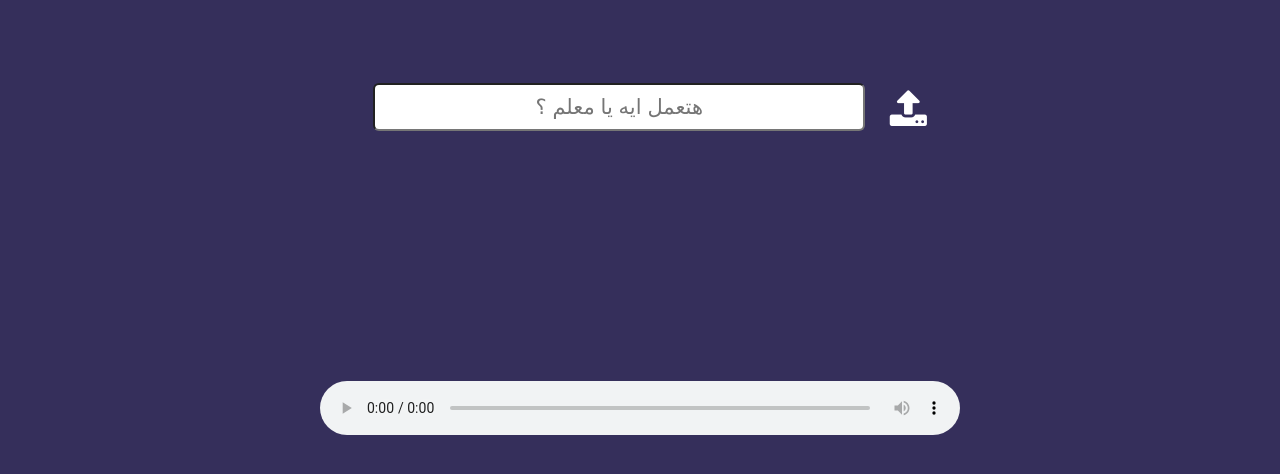
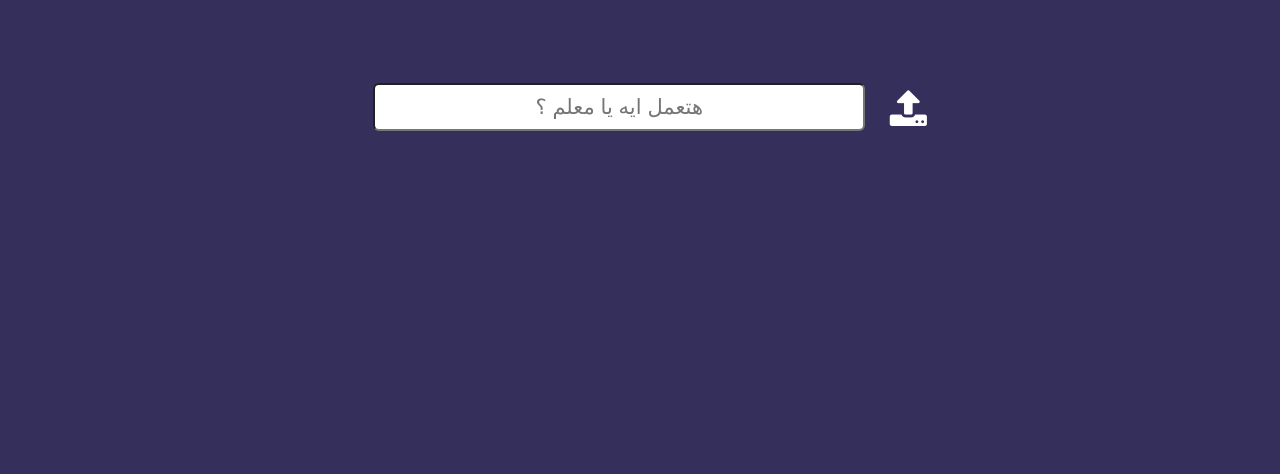
Before and after one commit to motantawi/TO-DO-LIST, a plain HTML site: page index.html in a window 1280 px wide. Shown: the part 128-602 px from the top of the page. Drawn offline with Linux system fonts and the light colour scheme; files whose address does not match are found by name.

Commit message:
Update index.html

```diff
--- a/index.html
+++ b/index.html
@@ -23,8 +23,5 @@
         <button class="icon-upload button"></button>
       </form>
     </div>
-   <div class="conto">
-     <audio  controls src="بداية أحلى ١٠٠ سنة .. بنك مصر ابن مصر.mp3"></audio>
-   </div>
   </body>
 </html>
```
